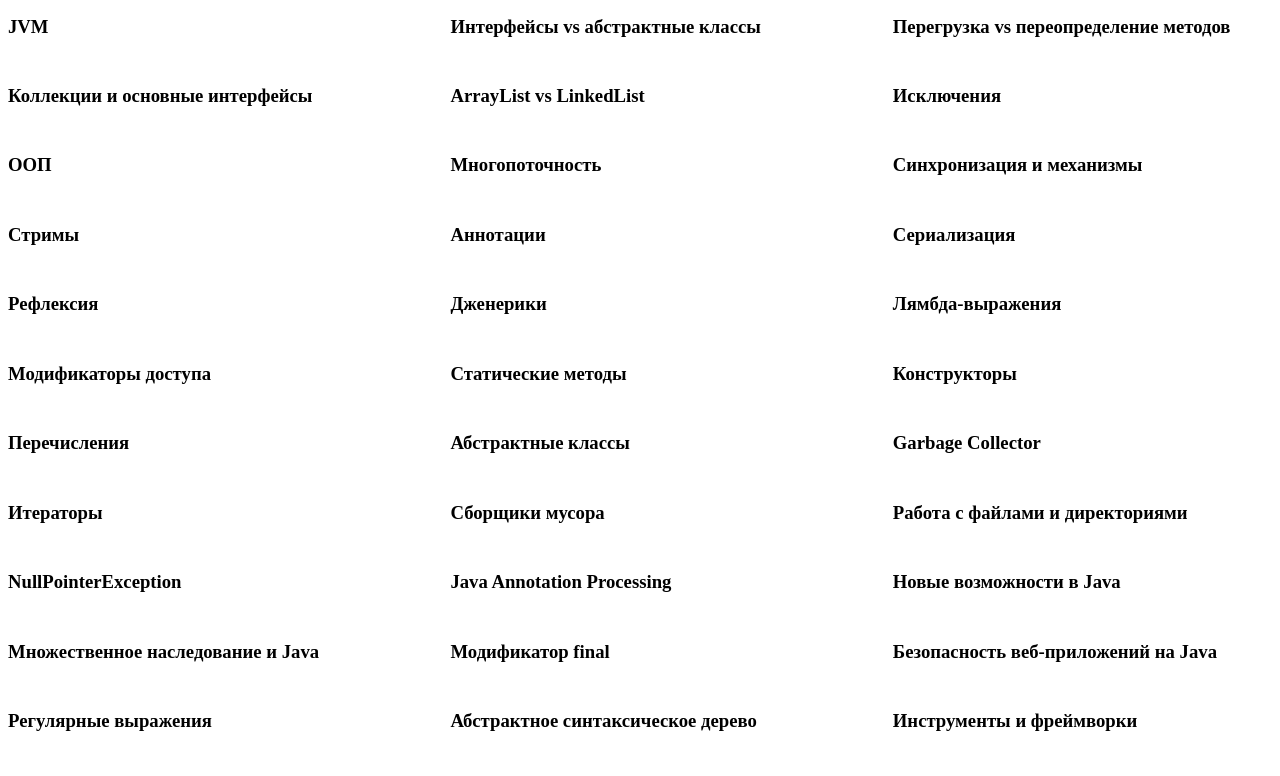
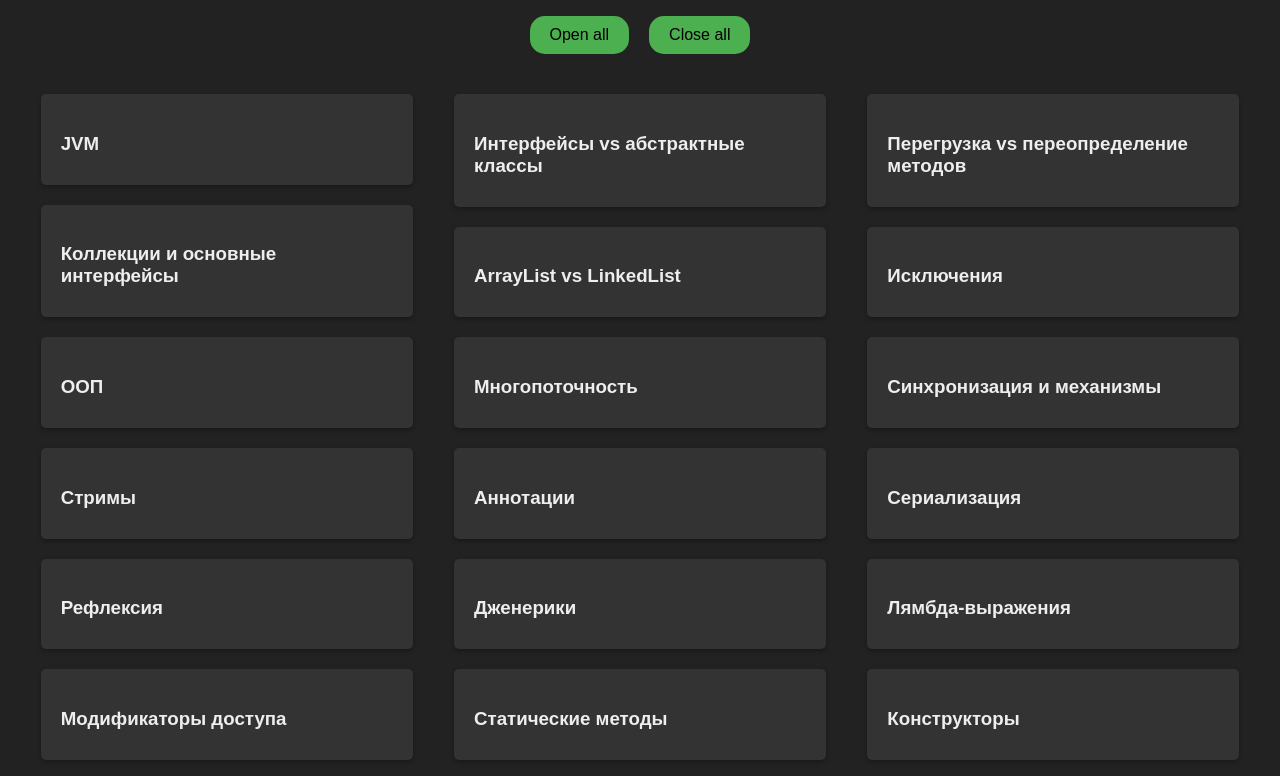
Before and after one commit to nubowski/JS.JavaCheatSheet, a website: page index.html in a window 1280 px wide. Shown: the part 104-880 px from the top of the page. Drawn offline with Linux system fonts and the light colour scheme.

Commit message:
feat: add some readable design

```diff
--- a/css/styles.css
+++ b/css/styles.css
@@ -1,24 +1,68 @@
+body {
+    background-color: #222;
+    color: #eee;
+    font-family: Arial, sans-serif;
+    margin: 0;
+    padding: 0;
+}
+
+h1 {
+    padding: 20px;
+    text-align: center;
+    color: #ddd;
+}
+
 #question-container {
     display: flex;
-    justify-content: space-between;
+    justify-content: space-around;
+    padding: 20px;
 }
 
 .column {
-    flex-basis: 30%;
+    width: 30%;
 }
 
 .question-item {
-    margin-bottom: 10px;
-    display: inline-block;
-    width: 100%;
-    box-sizing: border-box;
-    break-inside: avoid;
+    background-color: #333;
+    border-radius: 5px;
+    padding: 20px;
+    margin-bottom: 20px;
+    box-shadow: 0 2px 5px rgba(0, 0, 0, 0.3);
 }
 
 .question-item h3 {
     cursor: pointer;
+    margin-bottom: 10px;
 }
 
 .answer {
+    background-color: #444;
+    color: #ddd;
+    padding: 10px;
+    border-radius: 5px;
     display: none;
 }
+
+#buttons-container {
+    display: flex;
+    justify-content: center;
+    gap: 20px; /* space between buttons */
+    margin-bottom: 20px;
+}
+
+#expand-button, #collapse-button {
+    padding: 10px 20px;
+    font-size: 16px;
+    cursor: pointer;
+    text-align: center;
+    text-decoration: none;
+    outline: none;
+    color: rgba(0, 0, 0, 1);
+    background-color: #4CAF50;
+    border: none;
+    border-radius: 15px;
+    box-shadow: 0 0px #999;
+    transition: all 0.3s;
+}
+
+#expand-button:hover, #collapse-button:hover {background-color: #3e8e41}
--- a/index.html
+++ b/index.html
@@ -8,9 +8,10 @@
 <body>
 <h1>Java Interview Cheat Sheet</h1>
 
-<button id="expand-button">Open all</button>
-<button id="collapse-button">Close all</button>
-
+<div id="buttons-container">
+    <button id="expand-button">Open all</button>
+    <button id="collapse-button">Close all</button>
+</div>
 <div id="question-container">
     <div id="column-1" class="column"></div>
     <div id="column-2" class="column"></div>
```
